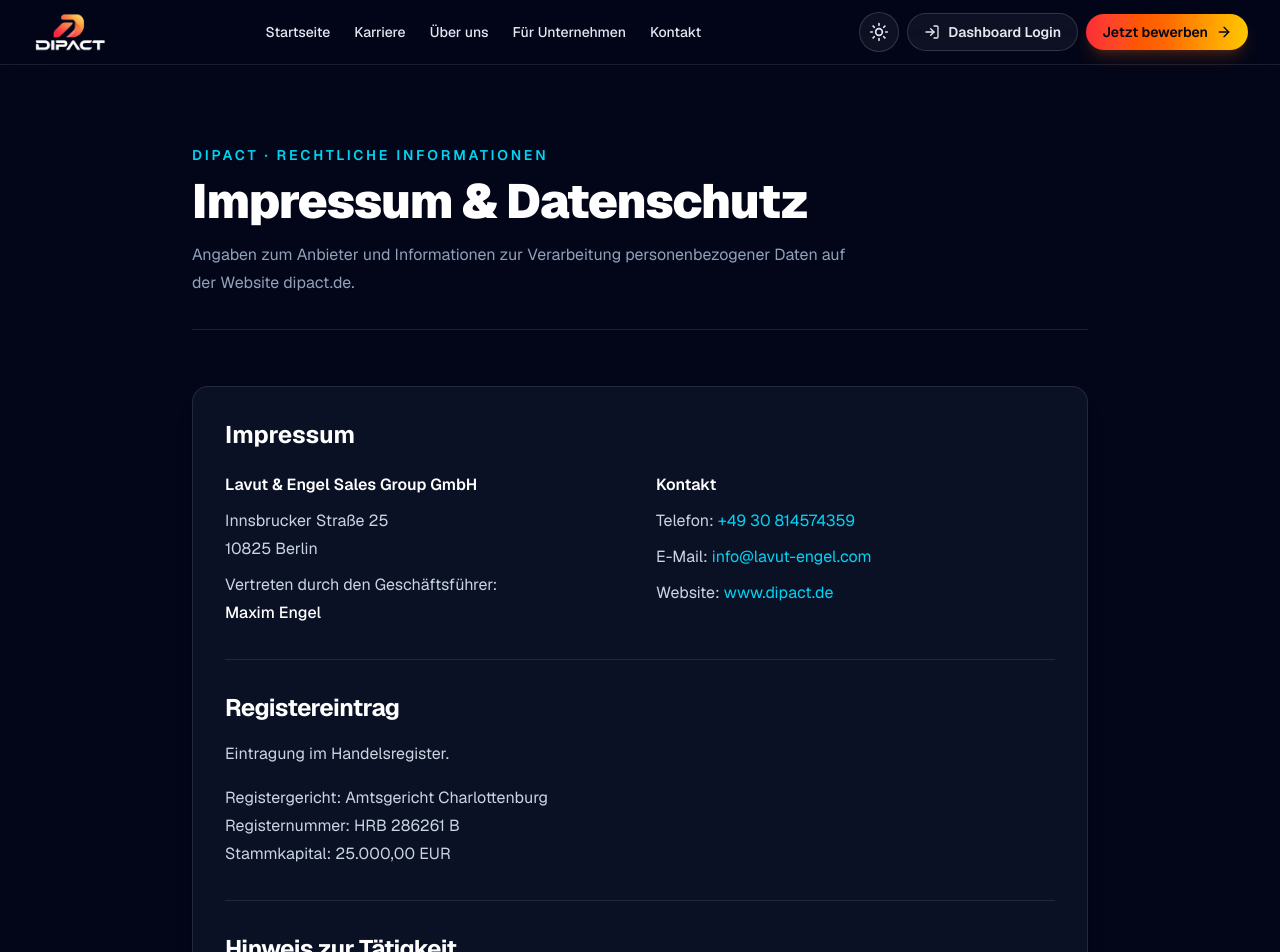
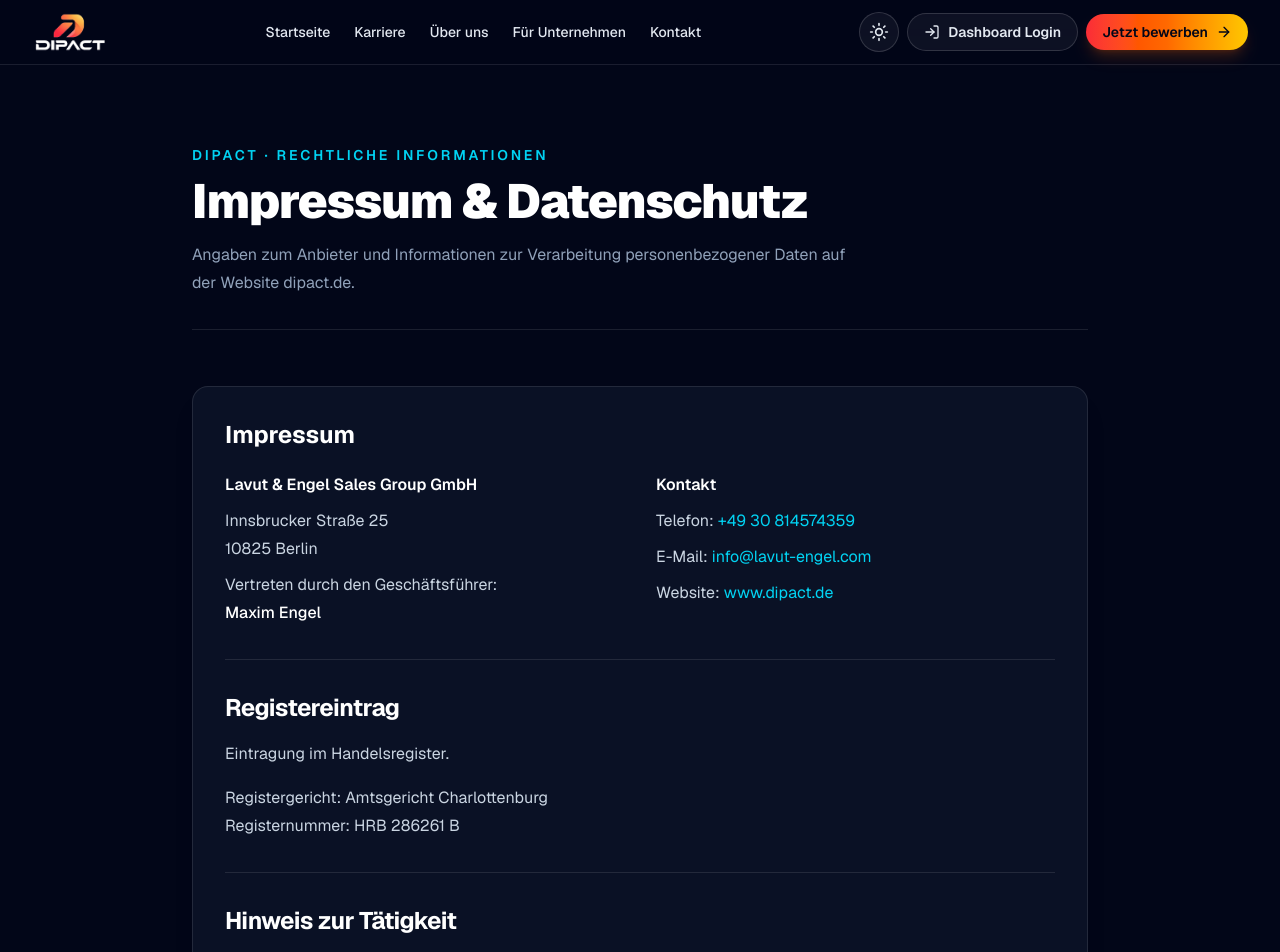
Before and after one commit to MaksymDoroshenkoDCI/dipact, a Next.js app: page /impressum in a window 1280 px wide. Shown: the top 952 px of the page. Built offline with nearby package versions, Linux system fonts and the light colour scheme.

Commit message:
Add changes impressum

```diff
--- a/app/impressum/page.tsx
+++ b/app/impressum/page.tsx
@@ -108,7 +108,7 @@ export default function ImpressumPage() {
                 <br />
                 Registernummer: HRB 286261 B
                 <br />
-                Stammkapital: 25.000,00 EUR
+
               </p>
             </Section>
 
```
